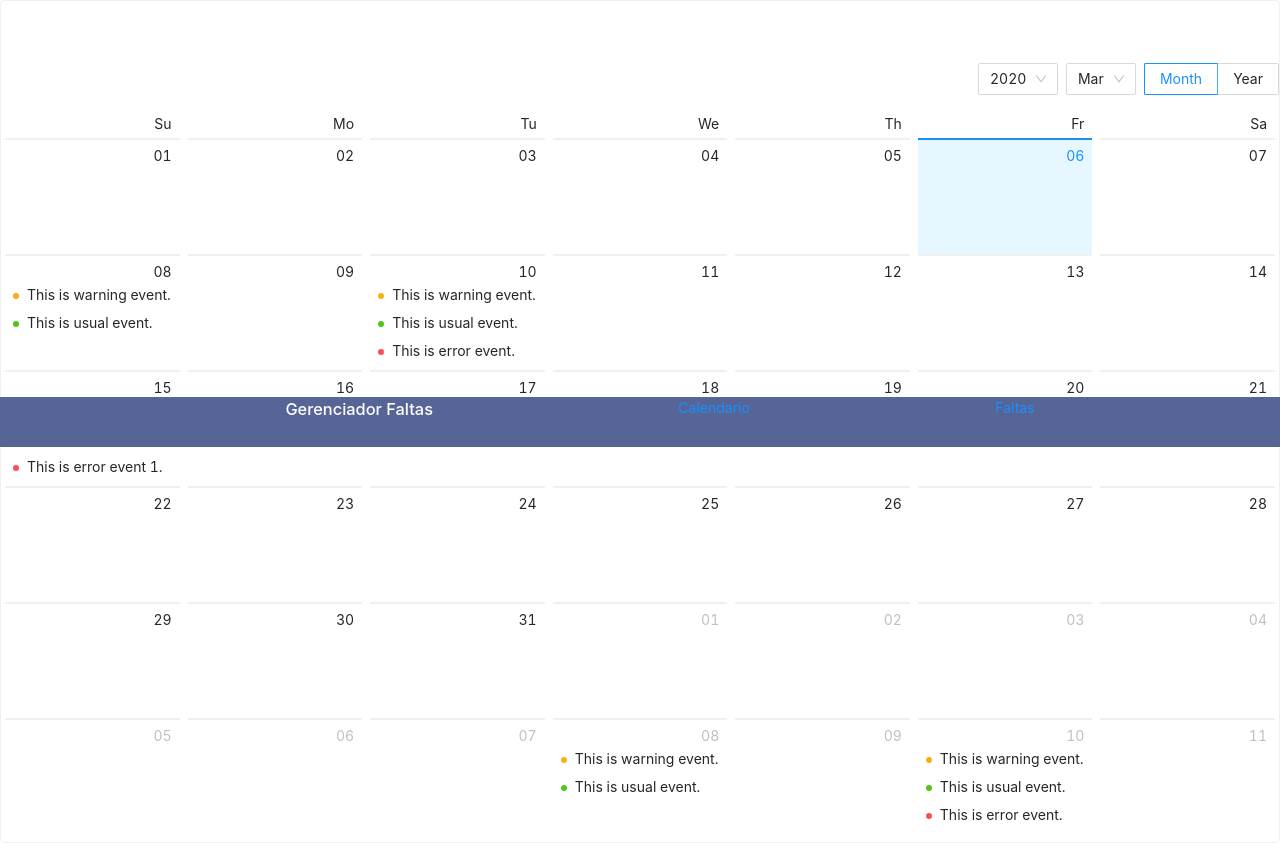
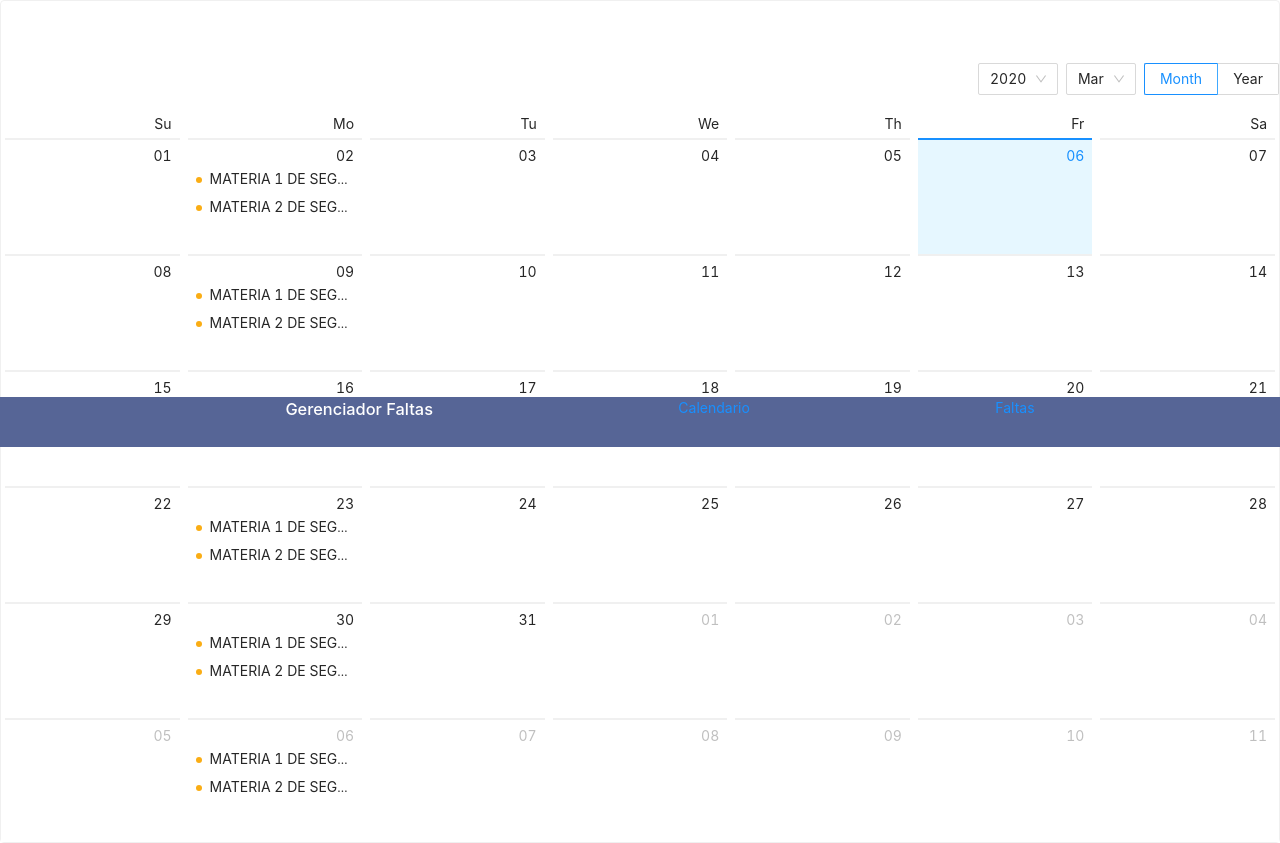
Before and after one commit to ArtSantana/Gerenciador-de-faltas, a React (Create React App) app: page /Calendario in a window 1280 px wide. Built offline with nearby package versions, Linux system fonts and the light colour scheme.

Commit message:
Calendar test 2

```diff
--- a/src/Calendary.js
+++ b/src/Calendary.js
@@ -1,4 +1,4 @@
-﻿﻿﻿﻿import React from "react";
+import React from "react";
 import "./App.css";
 import "antd/dist/antd.css";
 import "./index.css";
@@ -7,13 +7,13 @@ import { Calendar, Badge } from "antd";
 function onPanelChange(value, mode) {
   console.log(value, mode);
 }
-function onSelect(date){
-  console.log("dia: " + date)
+function onSelect(date) {
+  console.log("dia: " + date);
 }
 function Calendary() {
   function getListData(value) {
     let listData;
-    switch (value.date()) {
+    switch (value.format("dddd")) {
       case 8:
         listData = [
           { type: "warning", content: "This is warning event." },
@@ -27,18 +27,18 @@ function Calendary() {
           { type: "error", content: "This is error event." }
         ];
         break;
-      case 15:
+      case "Monday":
         listData = [
-          { type: "warning", content: "This is warning event" },
-          { type: "success", content: "This is very long usual event。。...." },
-          { type: "error", content: "This is error event 1." },
-          { type: "error", content: "This is error event 2." },
-          { type: "error", content: "This is error event 3." },
-          { type: "error", content: "This is error event 4." }
+          { type: "warning", content: "MATERIA 1 DE SEGUNDA" },
+          { type: "warning", content: "MATERIA 2 DE SEGUNDA" }
+
+
+
         ];
         break;
       default:
     }
+
     return listData || [];
   }
 
@@ -62,7 +62,9 @@ function Calendary() {
   return (
     <div className="site-calendar-demo-card">
       <Calendar
-        onSelect={(e)=>{console.log(e.format('dddd'))}}
+        onSelect={e => {
+          console.log(e.format("dddd"));
+        }}
         className="calendar-demo"
         dateCellRender={dateCellRender}
         monthCellRender={monthCellRender}
```
